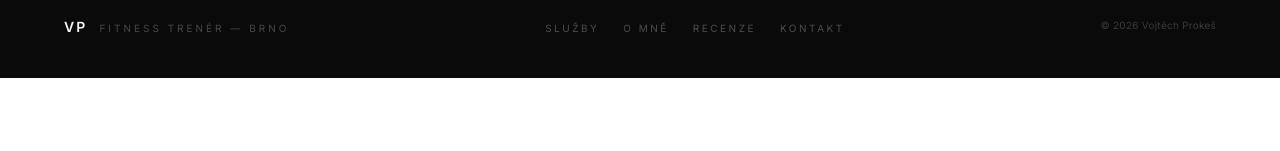
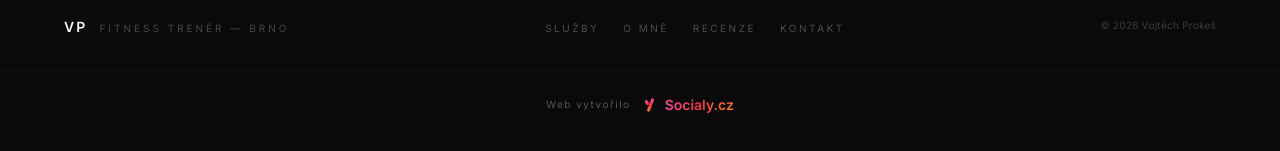
Before and after one commit to zxplfn/fitness-trainer, a Next.js app: page / in a window 1280 px wide. Shown: the part 8624-8775 px from the top of the page. Before the commit the page ends 8702 px from the top, so only its background shows below. Built offline with nearby package versions, Linux system fonts and the light colour scheme.

Commit message:
Add "Web vytvořilo Socialy.cz" credit with logo to footer
Co-Authored-By: Claude Opus 4.8 <noreply@anthropic.com>

```diff
--- a/components/contact-section.tsx
+++ b/components/contact-section.tsx
@@ -198,6 +198,48 @@ export function Footer() {
           &copy; {new Date().getFullYear()} Vojtěch Prokeš
         </p>
       </div>
+
+      <div
+        className="max-w-screen-xl mx-auto px-6 sm:px-10 md:px-16 mt-8 pt-6 flex items-center justify-center"
+        style={{ borderTop: "1px solid oklch(0.18 0 0)" }}
+      >
+        <a
+          href="https://socialy.cz"
+          target="_blank"
+          rel="noopener noreferrer"
+          className="group inline-flex items-center gap-2.5 transition-opacity hover:opacity-80"
+        >
+          <span className="text-[10px] tracking-[0.15em] font-sans" style={{ color: "oklch(0.45 0 0)" }}>
+            Web vytvořilo
+          </span>
+          <span className="inline-flex items-center gap-1.5">
+            <svg viewBox="0 0 64 64" fill="none" aria-hidden="true" className="w-[18px] h-[18px] transition-transform group-hover:scale-110">
+              <defs>
+                <linearGradient id="socialyMark" x1="22" y1="12" x2="34" y2="52" gradientUnits="userSpaceOnUse">
+                  <stop offset="0" stopColor="hsl(330 90% 62%)" />
+                  <stop offset="0.55" stopColor="hsl(358 86% 58%)" />
+                  <stop offset="1" stopColor="hsl(22 95% 58%)" />
+                </linearGradient>
+              </defs>
+              <path d="M19 20 L23 27" stroke="url(#socialyMark)" strokeWidth="11" strokeLinecap="round" />
+              <path d="M41 14 L27 50" stroke="url(#socialyMark)" strokeWidth="11" strokeLinecap="round" />
+            </svg>
+            <span
+              className="text-sm"
+              style={{
+                fontFamily: "var(--font-display)",
+                fontWeight: 700,
+                background: "linear-gradient(95deg, hsl(330 90% 62%), hsl(358 86% 58%), hsl(22 95% 58%))",
+                WebkitBackgroundClip: "text",
+                backgroundClip: "text",
+                WebkitTextFillColor: "transparent",
+              }}
+            >
+              Socialy.cz
+            </span>
+          </span>
+        </a>
+      </div>
     </footer>
   )
 }
```
Also changed, not shown: 1 other file (tests, documents, lock files or other folders).
